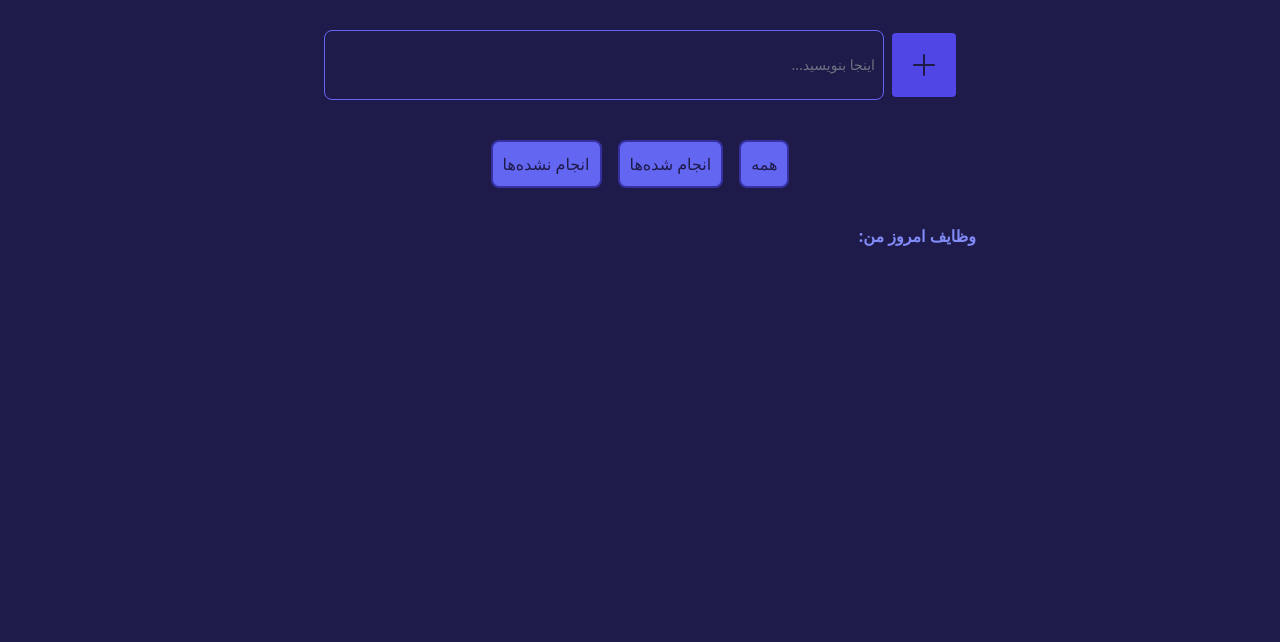
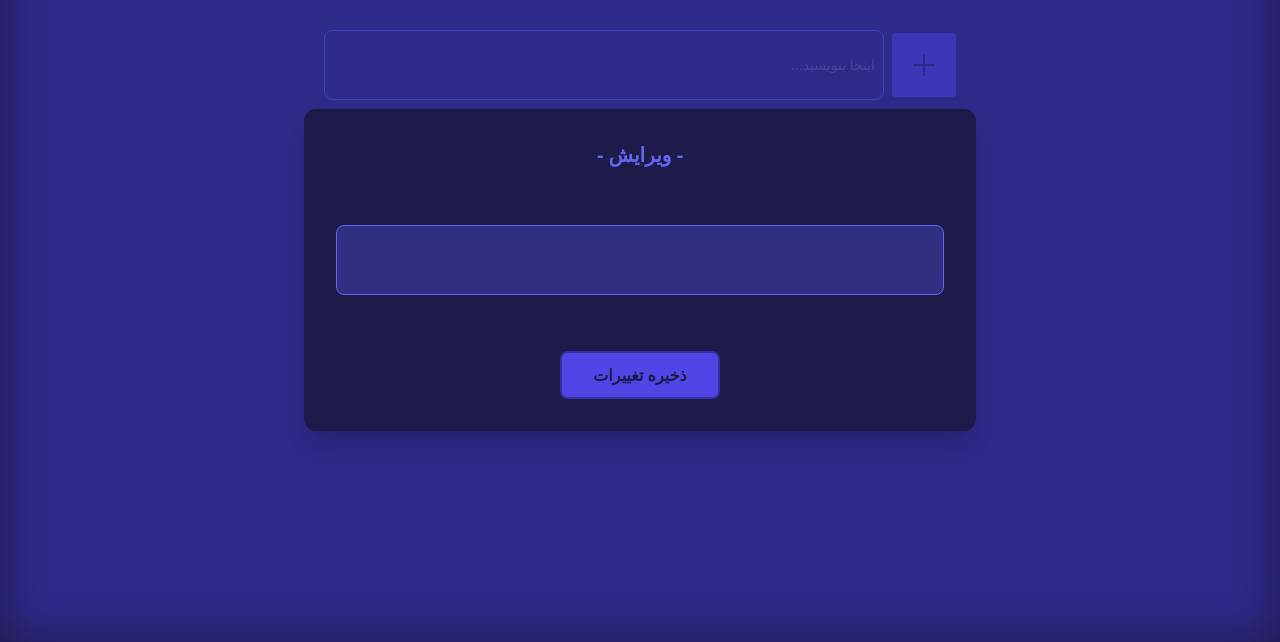
Before and after one commit to maryammohebbi/Todo-list-app-with-Tailwind-and-OOP-Js, a website with bundled scripts: page public/index.html in a window 1280 px wide. Shown: the part 158-800 px from the top of the page. Built offline with nearby package versions, Linux system fonts and the light colour scheme.

Commit message:
backdrop and editModal html and styles added

```diff
--- a/public/index.html
+++ b/public/index.html
@@ -36,9 +36,19 @@
         <h1 class="text-indigo-400 text-md font-bold">وظایف امروز من:</h1>
         <div class="p-5" id="todo-list__container">
             <!-- single todo -->
-
         </div>
     </section>
+    <section id="modal-edit" class="max-w-sm mx-auto md:max-w-lg lg:max-w-xl xl:max-w-2xl z-20 absolute m-auto left-0 right-0 top-1/3">
+        <form action="submit" class="flex flex-col bg-indigo-950 w-full h-auto p-8 gap-y-14 rounded-xl shadow-xl">
+            <h1 class="text-center text-indigo-500 text-xl font-bold">- ویرایش -</h1>
+            <input type="text" class="border border-indigo-500 bg-indigo-900 w-full py-6 px-2 rounded-lg text-sm text-indigo-200">
+            <button
+                class="bg-indigo-600 border-2 border-indigo-800 p-2 rounded-lg text-sm md:p-2.5 md:text-base w-40 h-auto mx-auto text-indigo-950 font-bold hover:bg-indigo-600">
+                ذخیره تغییرات
+            </button>
+        </form>
+    </section>
+    <div id="backdrop" class="blur-xl bg-indigo-800 opacity-70 fixed top-0 left-0 w-full h-full z-10"></div>
     <script src="./build/js/app.js" type="module"></script>
 </body>
 </html>
```
Also changed, not shown: public/build/tailwind.css.
